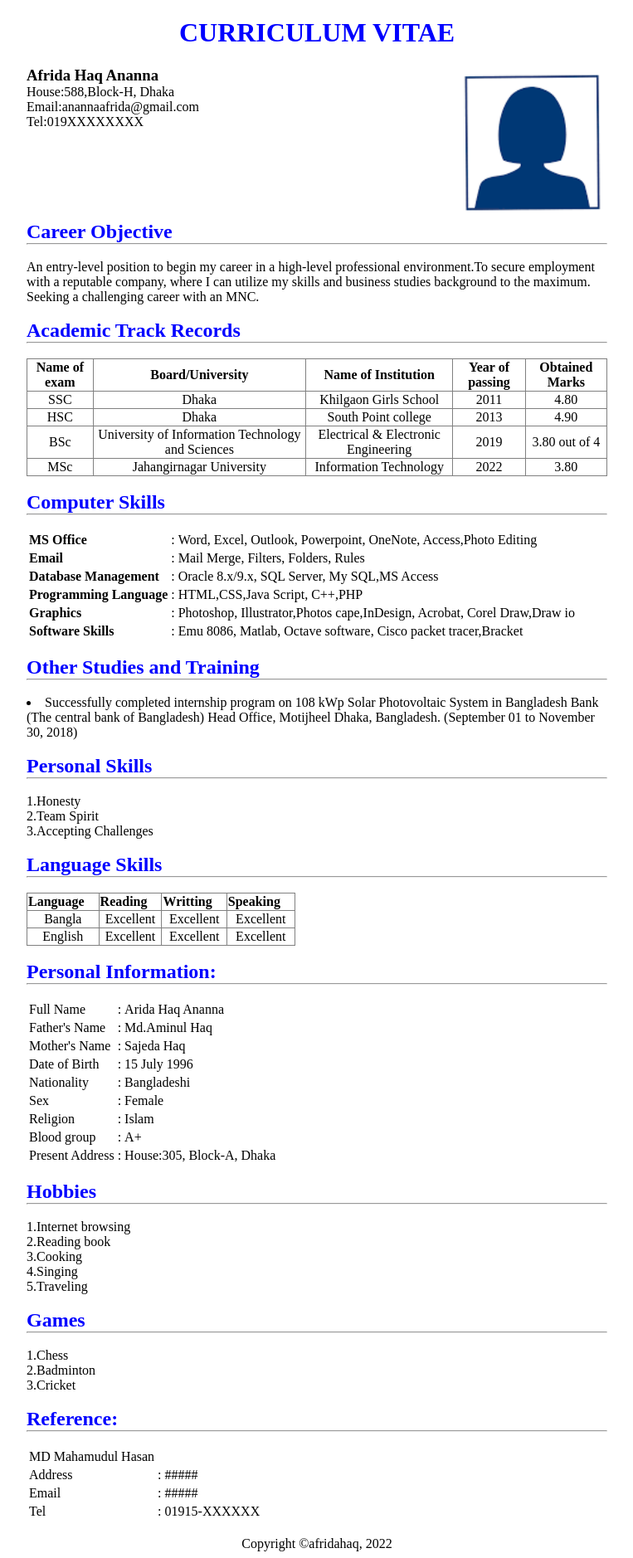
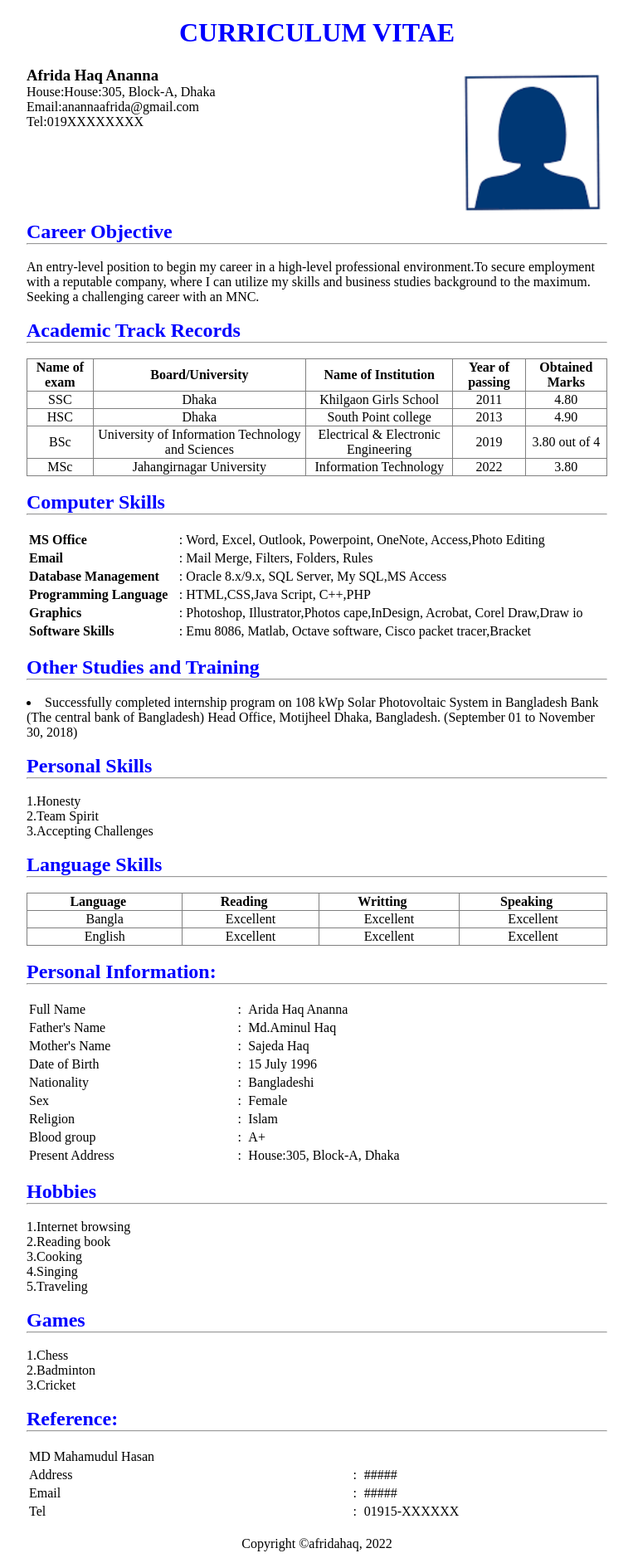
Before and after one commit to anannahaq/anannahaq.github.io, a PHP site: page / in a window 1280 px wide. Shown: the whole page at 83% size, without its empty margins (258-1021 px from the left). Run offline with PHP 8.4, Linux system fonts and the light colour scheme.

Commit message:
Updated Resume

```diff
--- a/index.html
+++ b/index.html
@@ -15,7 +15,7 @@
           <div class="left-area">
             <h3>Afrida Haq Ananna</h3>
             <p>
-              House:588,Block-H, Dhaka <br />
+              House:House:305, Block-A, Dhaka <br />
               Email:anannaafrida@gmail.com<br />
               Tel:019XXXXXXXX
             </p>
@@ -189,7 +189,7 @@
           <td style="text-align: left;">A+</td>
         </tr>
         <tr>
-          <td>Present Address</td>
+          <td style="text-align: left;">Present Address</td>
           <td>:</td>
           <td style="text-align: left;">House:305, Block-A, Dhaka</td>
         </tr>
@@ -210,7 +210,7 @@
       <h2>Reference:</h2><hr><br>
       <table>
         <tr>
-          <td>MD Mahamudul Hasan</td>
+          <td style="text-align: left;">MD Mahamudul Hasan</td>
         </tr>
         <tr>
           <td style="text-align: left;">Address</td>
--- a/style.css
+++ b/style.css
@@ -34,6 +34,9 @@ h2{
     text-align: right;
 
 }
+table{
+  width: 100%;
+}
 .left-area{
     padding: 0;
     width: 50%;
```
